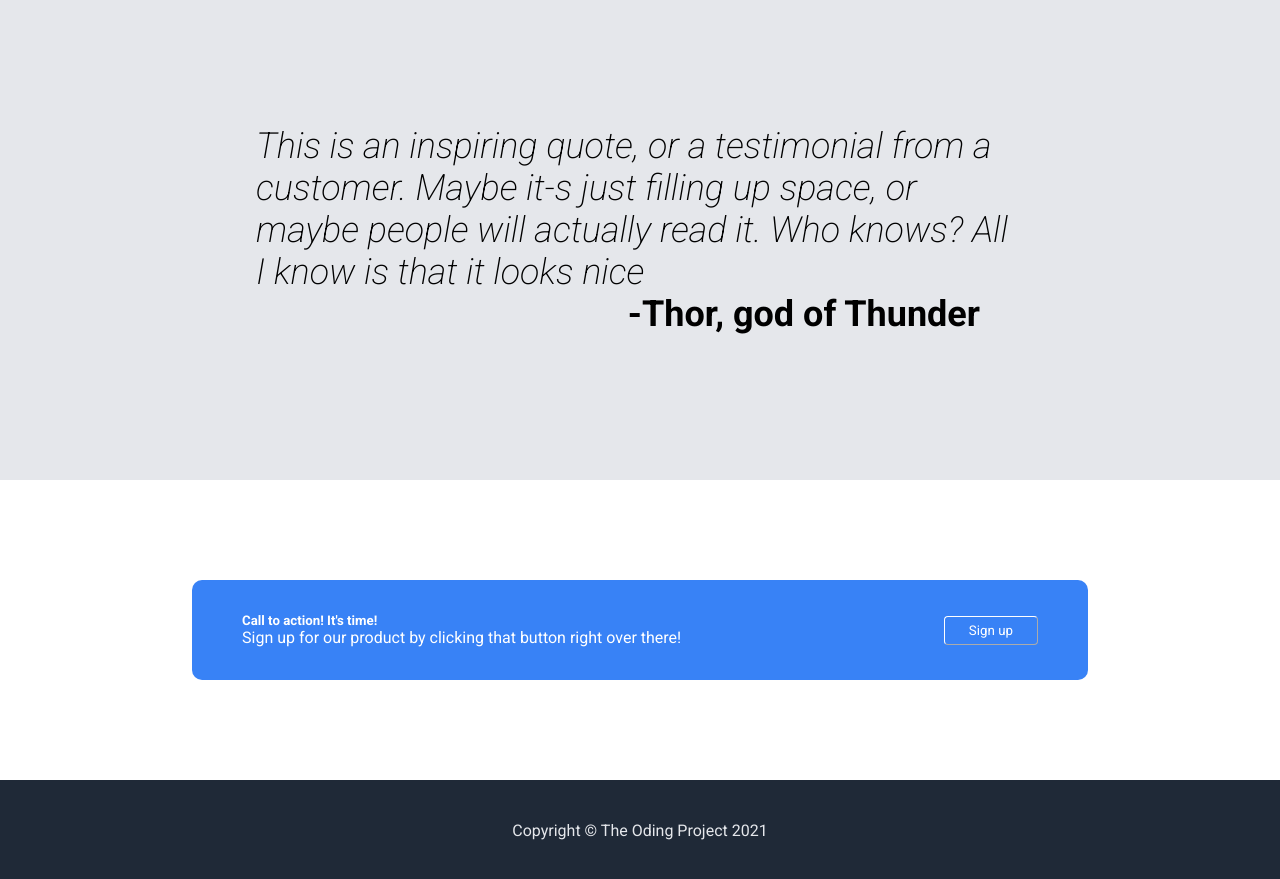
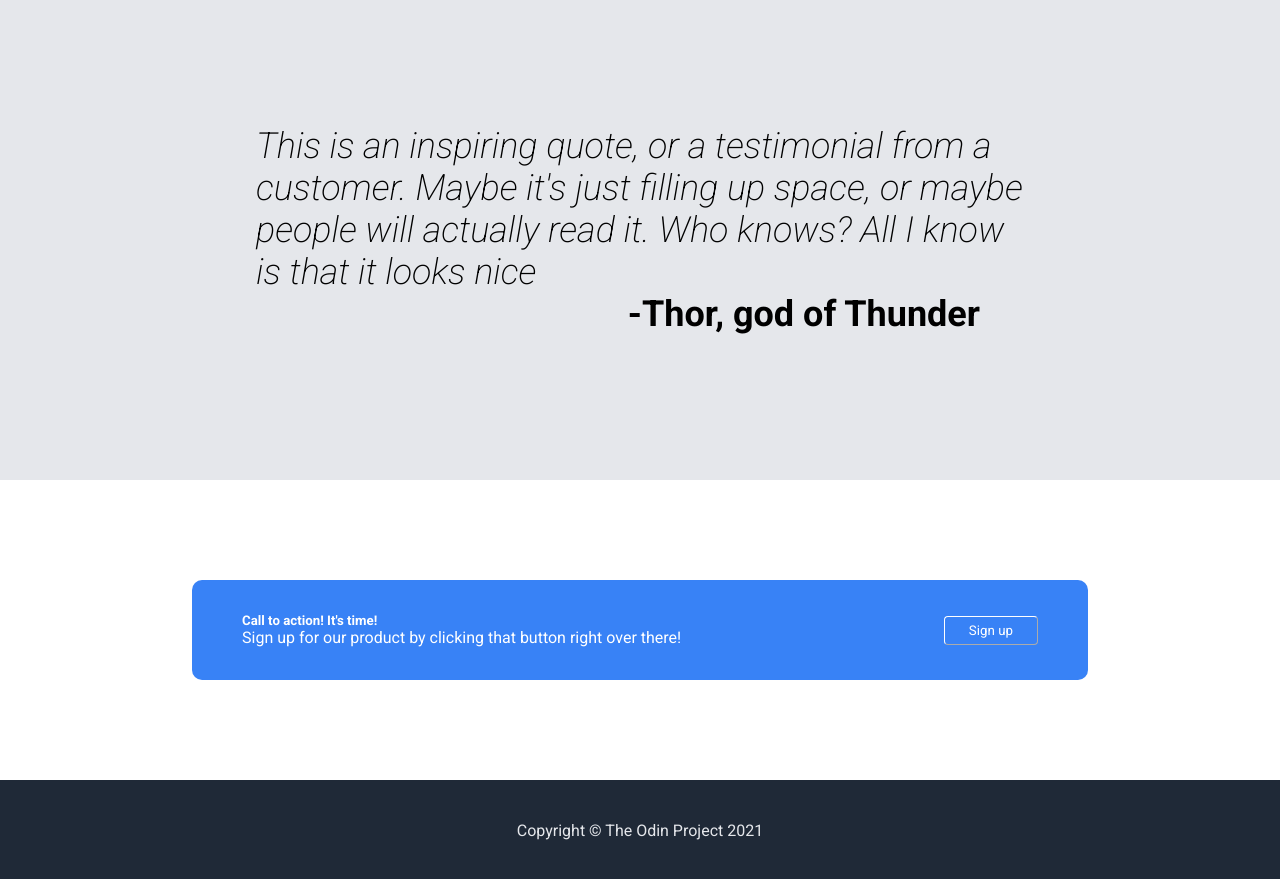
Before and after one commit to JoseAscuntar/odin-landing-page, a plain HTML site: page index.html in a window 1280 px wide. Shown: the part 1060-1939 px from the top of the page. Drawn offline with Linux system fonts and the light colour scheme.

Commit message:
Fix typos in lines 48 and 61 of HTML

```diff
--- a/index.html
+++ b/index.html
@@ -45,7 +45,7 @@
         </div>
     </div>
     <div class="third-section">
-        <div class="quote">This is an inspiring quote, or a testimonial from a customer. Maybe it-s just filling up space, or maybe people will actually read it. Who knows? All I know is that it looks nice</div>
+        <div class="quote">This is an inspiring quote, or a testimonial from a customer. Maybe it's just filling up space, or maybe people will actually read it. Who knows? All I know is that it looks nice</div>
         <h6>-Thor, god of Thunder</h6>
     </div>
     <div class="fourth-section">
@@ -58,7 +58,7 @@
         </div>
     </div>
     <div class="footer">
-        <div>Copyright &copy; The Oding Project 2021</div>
+        <div>Copyright &copy; The Odin Project 2021</div>
     </div>
 </body>
 </html>
```
